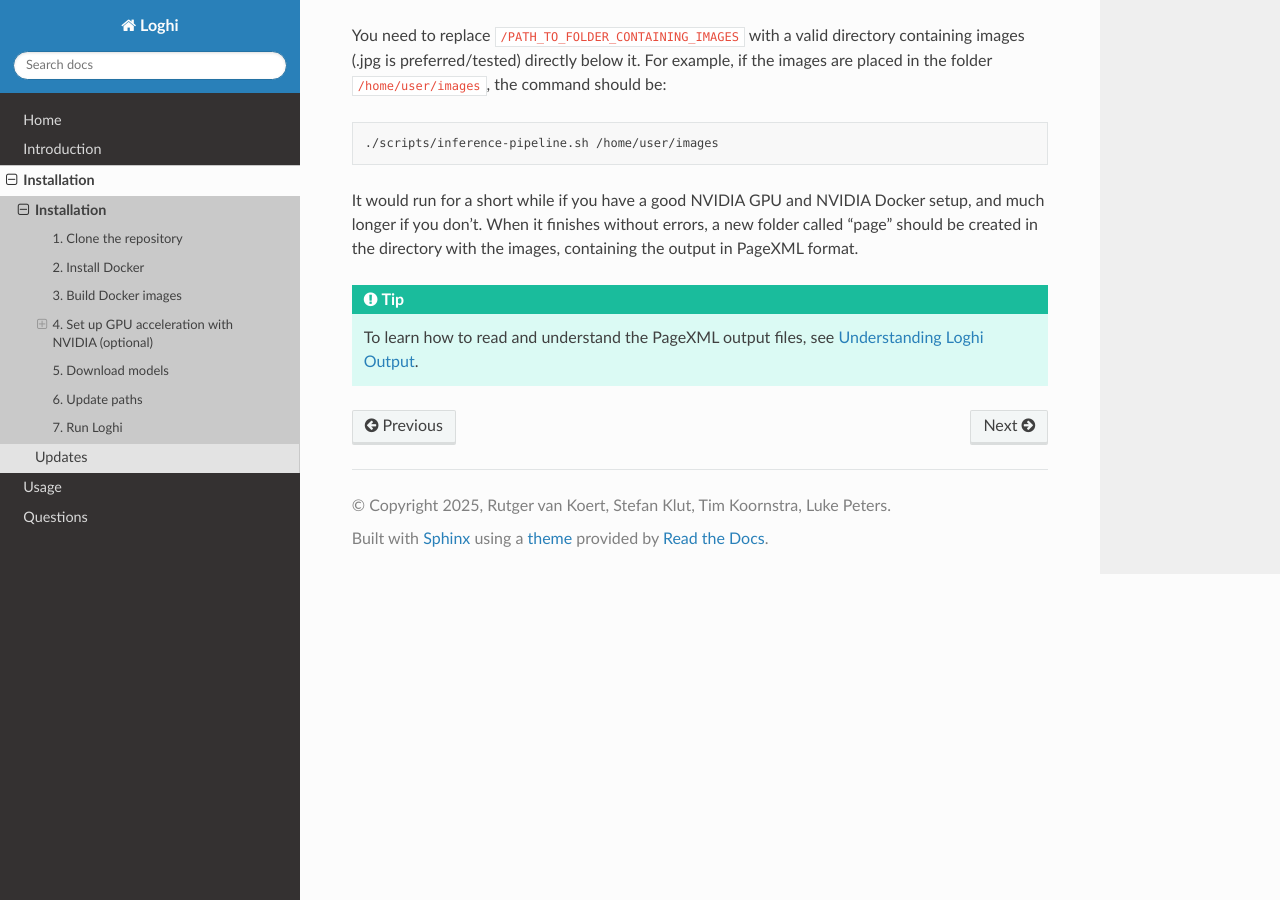
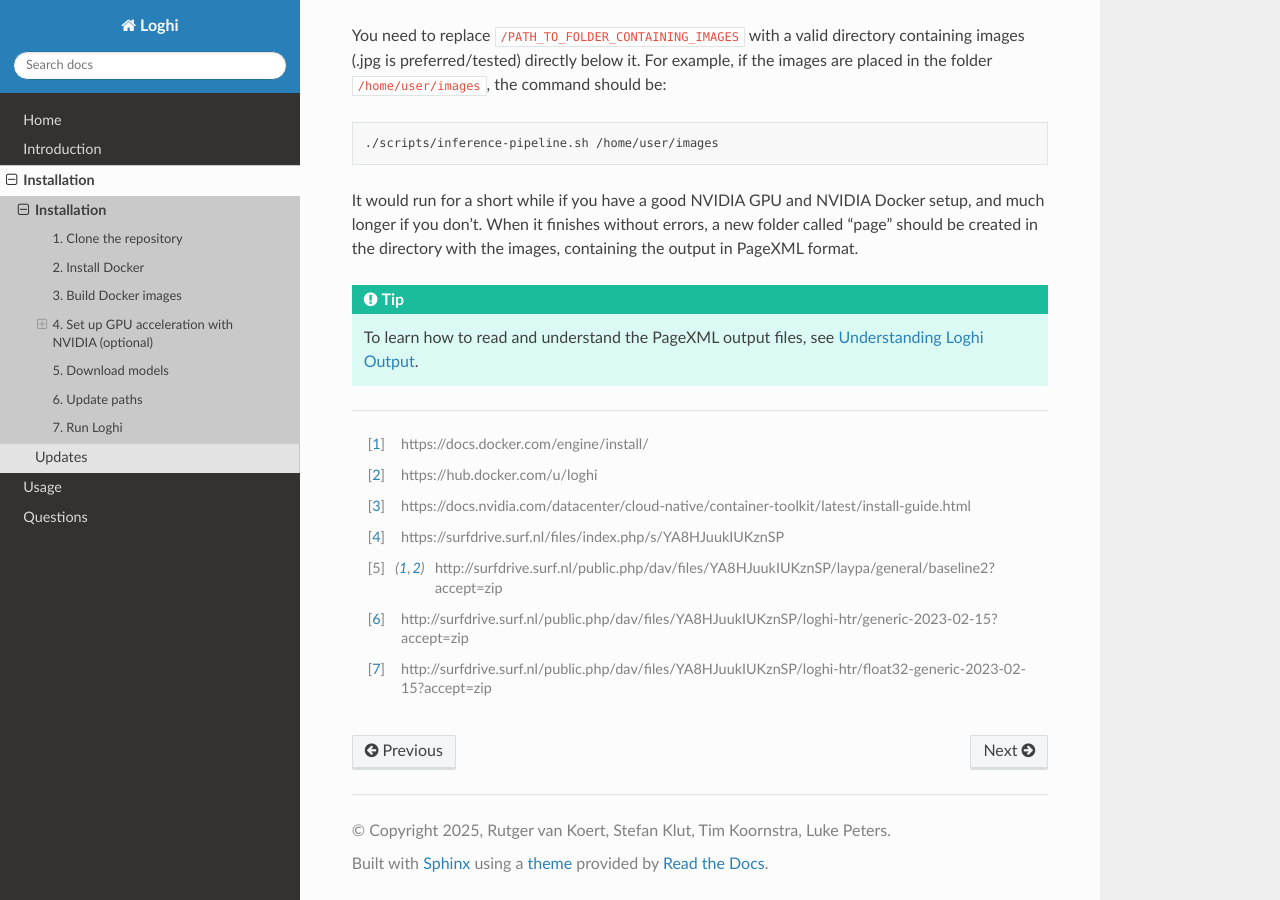
Before and after one commit to rvankoert/loghi, a Sphinx documentation site: the page built from docs/installation/installation.md, in a window 1280 px wide and 900 px high, scrolled down 4005 px. Built offline with Sphinx 7.4.7 and the Read the Docs theme 3.1.0, drawn with Linux system fonts in a browser that asks for light colours.

Commit message:
add footnotes for external links

````diff
--- a/docs/installation/installation.md
+++ b/docs/installation/installation.md
@@ -23,7 +23,7 @@
 1. **A message similar to "Docker version 29.1.2, build 890dcca"**: Docker has been installed. You can proceed to [build Docker images](#3-build-docker-images).
 
 2. **A message reading "docker: command not found"**: No Docker installation has been found. Follow
-[the official guide](https://docs.docker.com/engine/install/) to install Docker using the `apt` version.
+[the official guide](https://docs.docker.com/engine/install/)[^docker-install] to install Docker using the `apt` version.
 
 :::{important}
 When installing Docker:
@@ -43,7 +43,7 @@
 
 :::{tab-item} Option 1: Get pre-built images
 
-Pre-built Docker images contain all the necessary dependencies and can be easily pulled from [Docker Hub](https://hub.docker.com/u/loghi) by running the following commands:
+Pre-built Docker images contain all the necessary dependencies and can be easily pulled from [Docker Hub](https://hub.docker.com/u/loghi)[^docker-hub] by running the following commands:
 
 ```bash
 docker pull loghi/docker.laypa
@@ -109,24 +109,24 @@
 
 ### 4.3 Install NVIDIA Container Toolkit
 
-Follow the [official guide](https://docs.nvidia.com/datacenter/cloud-native/container-toolkit/latest/install-guide.html) to install the NVIDIA Container Toolkit. This allows Docker to access your GPU.
+Follow the [official guide](https://docs.nvidia.com/datacenter/cloud-native/container-toolkit/latest/install-guide.html)[^nvidia-toolkit] to install the NVIDIA Container Toolkit. This allows Docker to access your GPU.
 
 ## 5. Download models
 
-Go to [this webpage](https://surfdrive.surf.nl/files/index.php/s/YA8HJuukIUKznSP) and download a laypa model (for detection of baselines) and a loghi-htr model (for HTR): click on the three dots on the right of the corresponding folder and select "Download", or tick the box preceding the corresponding folder and click the "Download" that then appears. Also be reminded to unzip the downloaded files for the use in the next step.
+Go to [this webpage](https://surfdrive.surf.nl/files/index.php/s/YA8HJuukIUKznSP)[^surfdrive-models] and download a laypa model (for detection of baselines) and a loghi-htr model (for HTR): click on the three dots on the right of the corresponding folder and select "Download", or tick the box preceding the corresponding folder and click the "Download" that then appears. Also be reminded to unzip the downloaded files for the use in the next step.
 
 
 ::::{tab-set}
 
 :::{tab-item} Recommended models for NVIDIA GPU
 
-If you have a NVIDIA GPU, we recommend these two models: [laypa general baseline2](http://surfdrive.surf.nl/public.php/dav/files/YA8HJuukIUKznSP/laypa/general/baseline2?accept=zip) and [loghi-htr generic-2023-02-15](http://surfdrive.surf.nl/public.php/dav/files/YA8HJuukIUKznSP/loghi-htr/generic-2023-02-15?accept=zip) (it works ok on 17th and 18th century handwritten Dutch; if you want best results, see [training](../usage/training) to finetune the models on your specific data).
+If you have a NVIDIA GPU, we recommend these two models: [laypa general baseline2](http://surfdrive.surf.nl/public.php/dav/files/YA8HJuukIUKznSP/laypa/general/baseline2?accept=zip)[^laypa-baseline2] and [loghi-htr generic-2023-02-15](http://surfdrive.surf.nl/public.php/dav/files/YA8HJuukIUKznSP/loghi-htr/generic-2023-02-15?accept=zip)[^htr-generic] (it works ok on 17th and 18th century handwritten Dutch; if you want best results, see [training](../usage/training) to finetune the models on your specific data).
 
 :::
 
 :::{tab-item} Recommended models for CPU
 
-If you do not have a NVIDIA GPU, we recommend these two models: [laypa general baseline2](http://surfdrive.surf.nl/public.php/dav/files/YA8HJuukIUKznSP/laypa/general/baseline2?accept=zip) and the [float32 Loghi-htr model](http://surfdrive.surf.nl/public.php/dav/files/YA8HJuukIUKznSP/loghi-htr/float32-generic-2023-02-15?accept=zip) (it will run faster on CPU than the other recommended model, which is mixed_float16).
+If you do not have a NVIDIA GPU, we recommend these two models: [laypa general baseline2](http://surfdrive.surf.nl/public.php/dav/files/YA8HJuukIUKznSP/laypa/general/baseline2?accept=zip)[^laypa-baseline2] and the [float32 Loghi-htr model](http://surfdrive.surf.nl/public.php/dav/files/YA8HJuukIUKznSP/loghi-htr/float32-generic-2023-02-15?accept=zip)[^htr-float32] (it will run faster on CPU than the other recommended model, which is mixed_float16).
 
 :::
 
@@ -175,3 +175,11 @@
 :::{tip}
 To learn how to read and understand the PageXML output files, see [Understanding Loghi Output](../usage/output).
 :::
+
+[^docker-install]: https://docs.docker.com/engine/install/
+[^docker-hub]: https://hub.docker.com/u/loghi
+[^nvidia-toolkit]: https://docs.nvidia.com/datacenter/cloud-native/container-toolkit/latest/install-guide.html
+[^surfdrive-models]: https://surfdrive.surf.nl/files/index.php/s/YA8HJuukIUKznSP
+[^laypa-baseline2]: http://surfdrive.surf.nl/public.php/dav/files/YA8HJuukIUKznSP/laypa/general/baseline2?accept=zip
+[^htr-generic]: http://surfdrive.surf.nl/public.php/dav/files/YA8HJuukIUKznSP/loghi-htr/generic-2023-02-15?accept=zip
+[^htr-float32]: http://surfdrive.surf.nl/public.php/dav/files/YA8HJuukIUKznSP/loghi-htr/float32-generic-2023-02-15?accept=zip
````
Also changed, not shown: docs/installation/index.md (+2 -2 lines).
